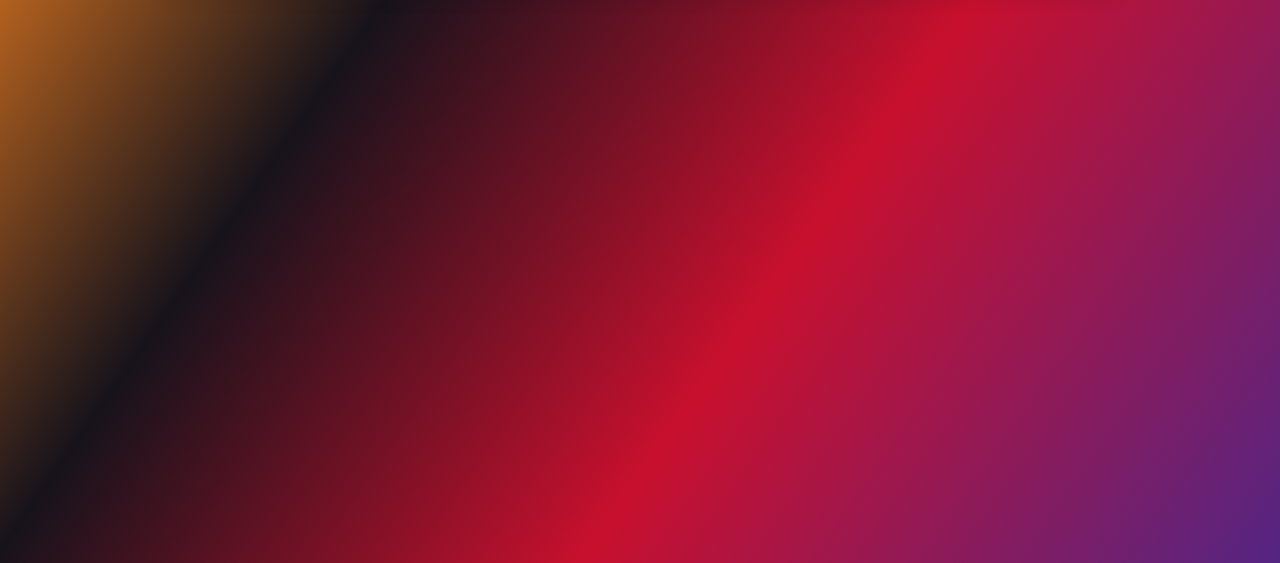
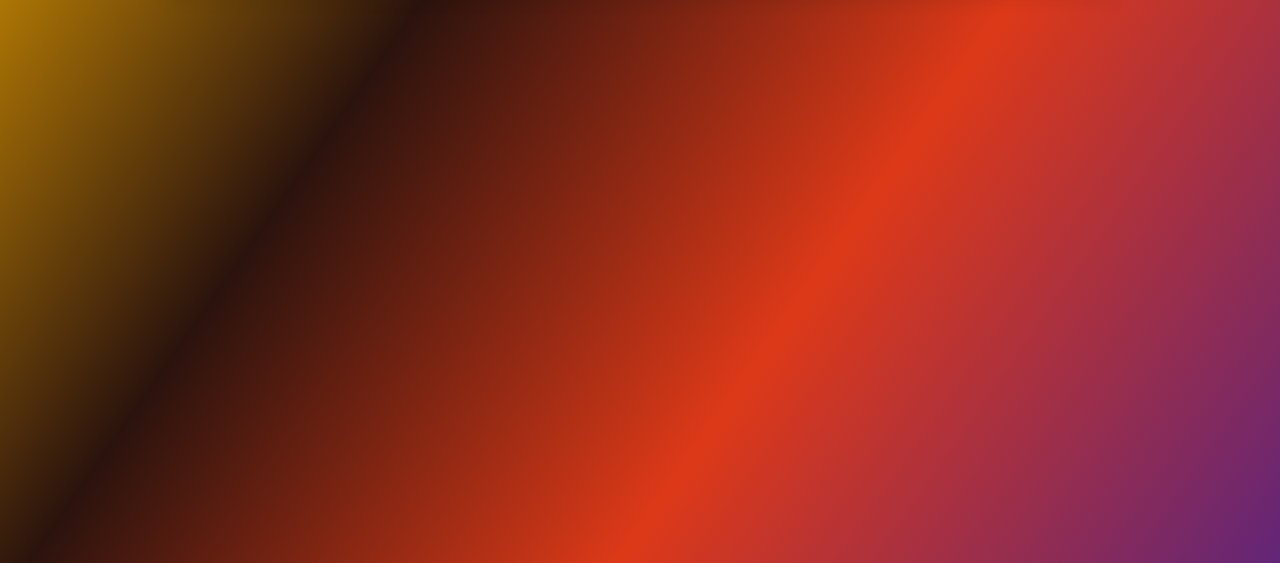
Before and after one commit to jmpundu-bot/camfed, a website: page public/index.html in a window 1280 px wide. Shown: the part 237-800 px from the top of the page. Drawn offline with Linux system fonts and the light colour scheme.

Commit message:
Match outer background to CAMFED logo

```diff
--- a/public/style.css
+++ b/public/style.css
@@ -5,8 +5,8 @@
 .secondary-link{background:#64748b}
 
 
-/* CAMFED orange, black, red and purple frame the application panels. */
-body.purple-page{background:#24102f;background:linear-gradient(125deg,#f58220 0%,#17131b 30%,#c8102e 62%,#542583 100%);min-height:100vh;}
+/* Logo-matched CAMFED gold-orange, dark brown, red-orange and purple frame the panels. */
+body.purple-page{background:#622577;background:linear-gradient(125deg,#E09C02 0%,#2B130D 32%,#DD3918 64%,#622577 100%);min-height:100vh;}
 body.purple-page .container{min-height:100vh;padding-top:32px;padding-bottom:32px;}
 @media(max-width:700px){body.purple-page .container{padding:12px 8px;}}
 
```
